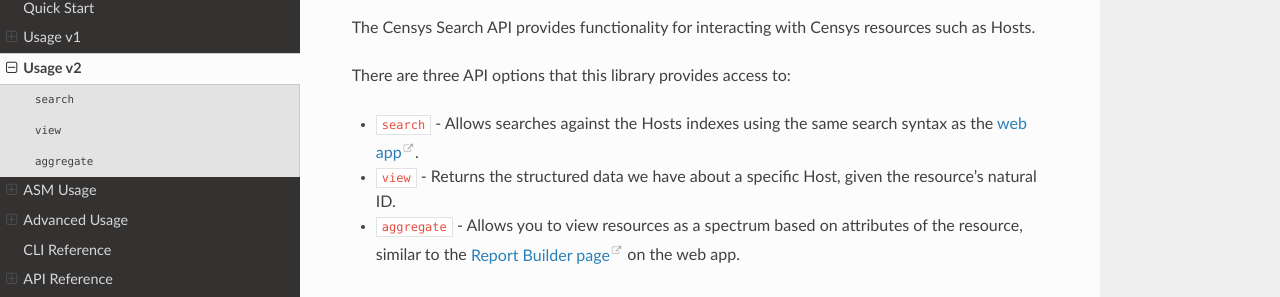
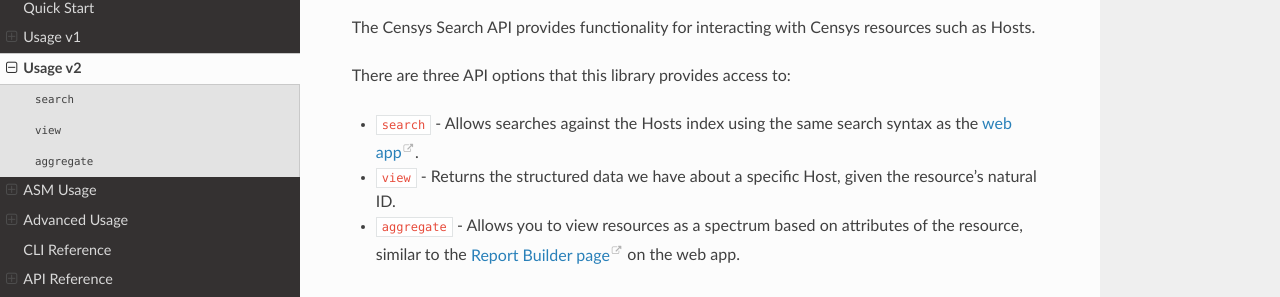
Before and after one commit to censys/censys-python, a Sphinx documentation site: the page built from docs/usage-v2.rst, in a window 1280 px wide and 900 px high. Shown: the part 144-441 px from the top of the window. Built offline with Sphinx 7.4.7 and the Read the Docs theme 2.0.0, drawn with Linux system fonts in a browser that asks for light colours.

Commit message:
docs: fix typo

```diff
--- a/docs/usage-v2.rst
+++ b/docs/usage-v2.rst
@@ -5,7 +5,7 @@
 
 There are three API options that this library provides access to:
 
--  ``search`` - Allows searches against the Hosts indexes using the same search syntax as the `web app <https://search.censys.io/search/language?resource=hosts>`__.
+-  ``search`` - Allows searches against the Hosts index using the same search syntax as the `web app <https://search.censys.io/search/language?resource=hosts>`__.
 -  ``view`` - Returns the structured data we have about a specific Host, given the resource's natural ID.
 -  ``aggregate`` - Allows you to view resources as a spectrum based on attributes of the resource, similar to the `Report Builder page <https://search.censys.io/search/report?resource=hosts>`__ on the web app.
 
```
